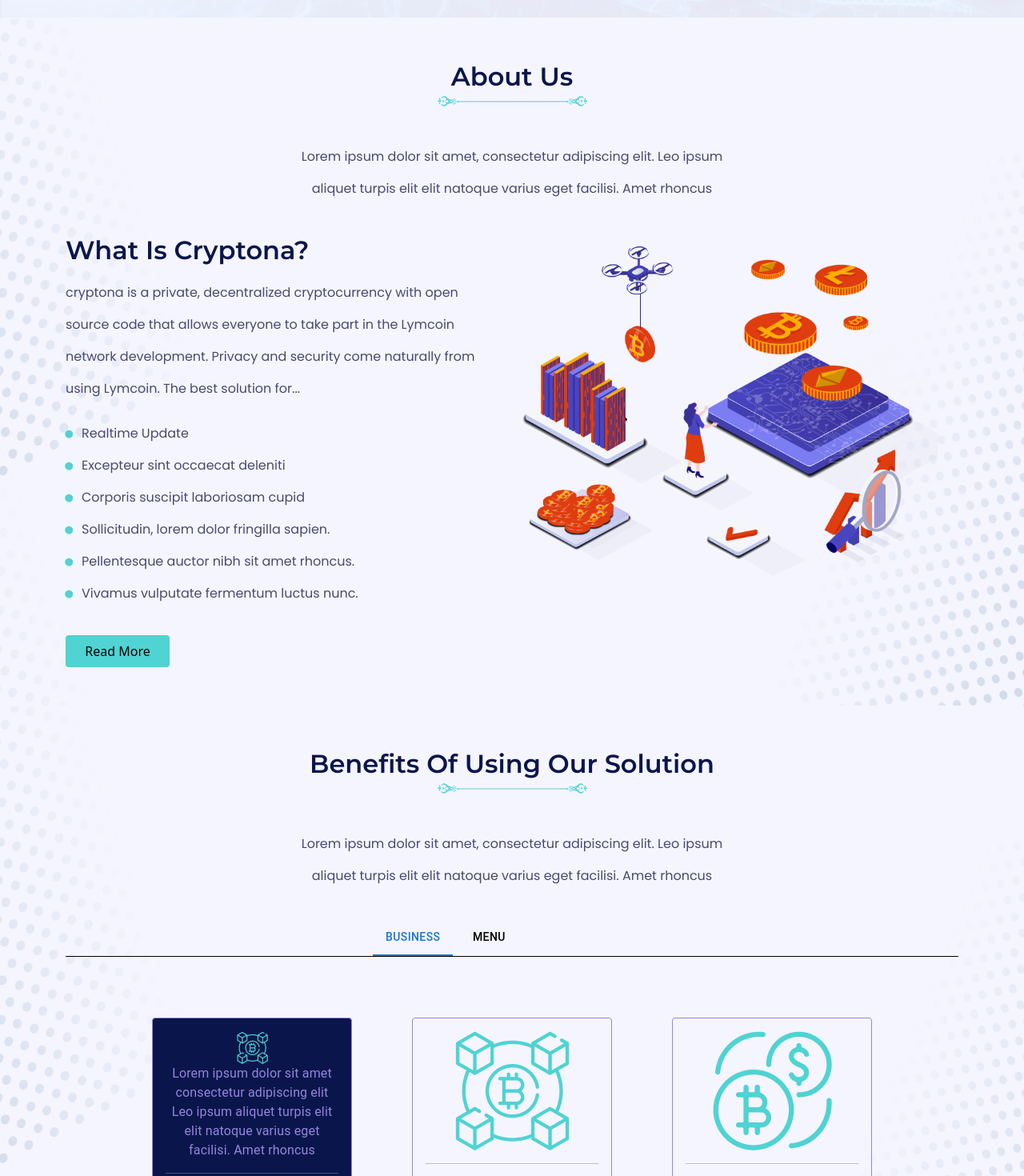
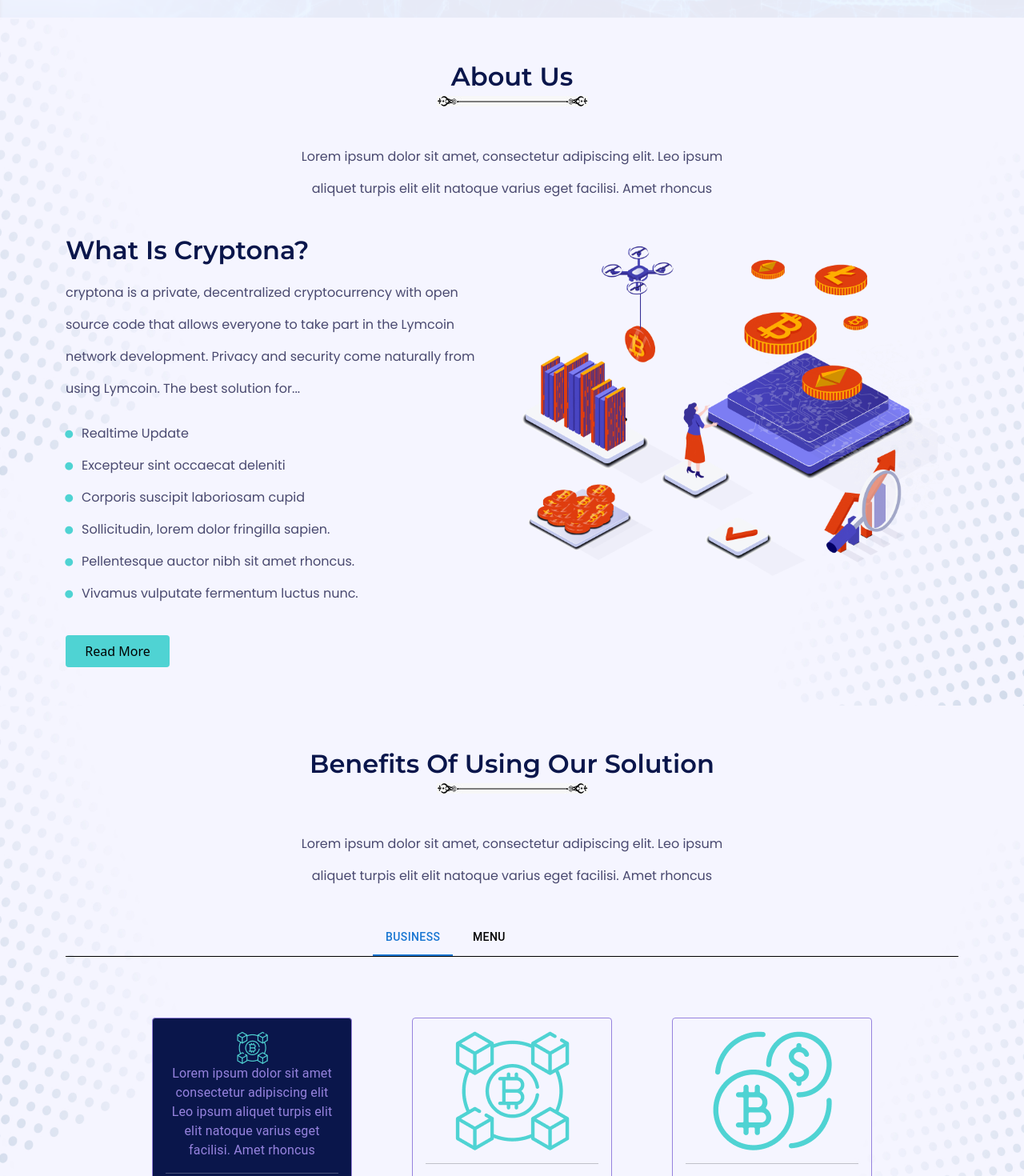
Before and after one commit to iknahar/Stoic-DAO, a React (Create React App) app: page / in a window 1280 px wide. Shown: the part 1160-2630 px from the top of the page at 80% size. Built offline with nearby package versions, Linux system fonts and the light colour scheme.

Commit message:
back dag added

```diff
--- a/src/components/pages/AboutUs/AboutUs.js
+++ b/src/components/pages/AboutUs/AboutUs.js
@@ -8,7 +8,7 @@ const AboutUs = () => {
       <div className='container'>
       <p className="title text-center">about us</p>
       <div className="dag">
-        <Image src={require('../../asset/dag.png')} />
+        <Image src={require('../../asset/dagblack.jpeg')} />
       </div>
       <p className="text2 text-center pb-3">
         Lorem ipsum dolor sit amet, consectetur adipiscing elit. Leo ipsum{' '}
--- a/src/components/pages/Benefit/Benefit.js
+++ b/src/components/pages/Benefit/Benefit.js
@@ -51,7 +51,7 @@ const Benefit = () => {
       <div className="container ">
       <p className="title text-center">Benefits of Using Our Solution</p>
       <div className="dag">
-        <Image src={require("../../asset/dag.png")} />
+      <Image src={require('../../asset/dagblack.jpeg')} />
       </div>
       <p className="text2 text-center pb-3">
         Lorem ipsum dolor sit amet, consectetur adipiscing elit. Leo ipsum{" "}
--- a/src/components/pages/Contact/Contact.js
+++ b/src/components/pages/Contact/Contact.js
@@ -14,8 +14,8 @@ const Contact = () => {
   return (
     <div className="about-bg p-5">
       <p className="title text-center">Contact Us</p>
-      <div className="dag-div w-20">
-
+      <div className="dag">
+      <Image src={require('../../asset/dagblack.jpeg')} />
       </div>
       <p className="text2 text-center py-3">
         Lorem ipsum dolor sit amet, consectetur adipiscing elit. Leo ipsum{" "}
--- a/src/components/pages/LatestBlog/LatestBlog.js
+++ b/src/components/pages/LatestBlog/LatestBlog.js
@@ -7,7 +7,7 @@ const LatestBlog = () => {
       <div className="container mb-5">
       <p className="title text-center">Latest Blog Posts on Cryptocurrency</p>
       <div className="dag">
-        <Image src={require('../../asset/dag.png')} />
+      <Image src={require('../../asset/dagblack.jpeg')} />
       </div>
       <p className="text2 text-center pb-3">
         Lorem ipsum dolor sit amet, consectetur adipiscing elit. Leo ipsum{' '}
--- a/src/components/pages/Prices/Prices.js
+++ b/src/components/pages/Prices/Prices.js
@@ -55,8 +55,8 @@ const Prices = () => {
       <div className="container ">
         <p className="title text-center">Find the Best Cryptocurrency Prices</p>
         <div className="dag">
-          <Image src={require('../../asset/dag.png')} />
-        </div>
+      <Image src={require('../../asset/dagblack.jpeg')} />
+      </div>
         <p className="text2 text-center pb-3">
           Lorem ipsum dolor sit amet, consectetur adipiscing elit. Leo ipsum{' '}
           <br />
--- a/src/components/pages/ProductDetails/ProductDetails.js
+++ b/src/components/pages/ProductDetails/ProductDetails.js
@@ -52,7 +52,7 @@ const ProductDetails = () => {
       <div className="container">
       <p className="title text-center">Product Details</p>
       <div className="dag">
-        <Image src={require("../../asset/dag.png")} />
+      <Image src={require('../../asset/dagblack.jpeg')} />
       </div>
       <p className="text2 text-center pb-3">
         Lorem ipsum dolor sit amet, consectetur adipiscing elit. Leo ipsum{" "}
--- a/src/components/pages/Roadmap/Roadmap.js
+++ b/src/components/pages/Roadmap/Roadmap.js
@@ -7,7 +7,7 @@ const Roadmap = () => {
     <div className='p-5 about-bg'>
       <p className="title text-center">Roadmap to Success</p>
       <div className="dag">
-        <Image src={require('../../asset/dag.png')} />
+      <Image src={require('../../asset/dagblack.jpeg')} />
       </div>
       <p className="text2 text-center pb-3">
         Lorem ipsum dolor sit amet, consectetur adipiscing elit. Leo ipsum{' '}
--- a/src/components/pages/Token/Token.js
+++ b/src/components/pages/Token/Token.js
@@ -8,7 +8,7 @@ const Token = () => {
       <div className='pt-5'>
       <p className="title text-center">Token Distribution</p>
       <div className="dag">
-        <Image src={require('../../asset/dag.png')} />
+      <Image src={require('../../asset/dagblack.jpeg')} />
       </div>
       <p className="text2 text-center pb-3">
         Lorem ipsum dolor sit amet, consectetur adipiscing elit. Leo ipsum{' '}
```
Also changed, not shown: src/components/pages/Trending/Trending.js (+12 -8 lines), src/components/asset/dagblack.jpeg (added).
